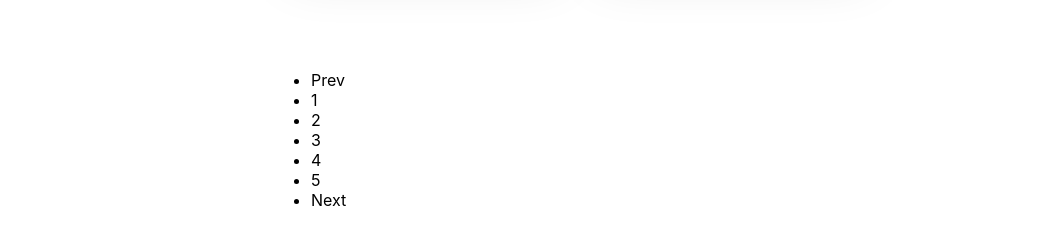
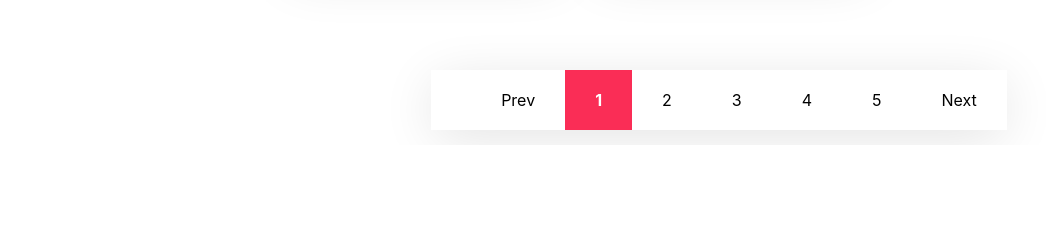
Before and after one commit to renemorales/realestate, a React (Create React App) app: page / in a window 1280 px wide. Shown: the part 1010-1248 px from the top of the page, without its empty margins (0-1046 px from the left). After the commit the page ends 1155 px from the top, so only its background shows below. Built offline with nearby package versions, Linux system fonts and the light colour scheme.

Commit message:
Finished styling the pagination section

```diff
--- a/src/components/header/header.styles.css
+++ b/src/components/header/header.styles.css
@@ -31,14 +31,15 @@ nav ul li a {
 }
 
 nav ul li a:hover{
-  color: #FF718E;
+  color: #fa2d56;
 }
 
 .register-btn{
-  background-color: #FF718E;
+  background-color: #fa2d56;
   padding: 7px 20px;
   text-align: center;
   color: white;
   border: none;
   border-radius: 5px;
+  cursor: pointer;
 }
--- a/src/components/listings/Listings.js
+++ b/src/components/listings/Listings.js
@@ -168,9 +168,9 @@ export class Listings extends Component {
           </div>
         </section>
         <section className="pagination">
-          <ul className="pagination-nums">
+          <ul className="pages">
             <li>Prev</li>
-            <li>1</li>
+            <li className='active'>1</li>
             <li>2</li>
             <li>3</li>
             <li>4</li>
--- a/src/components/listings/listings.styles.css
+++ b/src/components/listings/listings.styles.css
@@ -230,3 +230,28 @@
   color: #999093;
   text-transform: capitalize;
 }
+
+#listings .pagination {
+  text-align: center;
+}
+
+#listings .pagination .pages{
+  margin: 0 auto;
+  display: inline-block;
+  -webkit-box-shadow: 0 9px 54px -4px rgba(224, 224, 224, 1);
+  -moz-box-shadow: 0 9px 54px -4px rgba(224, 224, 224, 1);
+  box-shadow: 0 9px 54px -4px rgba(224, 224, 224, 1);
+}
+
+#listings .pagination .pages li {
+  display: inline-block;
+  padding: 20px 30px;
+}
+
+#listings .pagination .pages li:hover,
+#listings .pagination .pages li.active{
+  color: #fff;
+  font-weight: 700;
+  background-color: #fa2d56;
+  cursor: pointer;
+}
```
